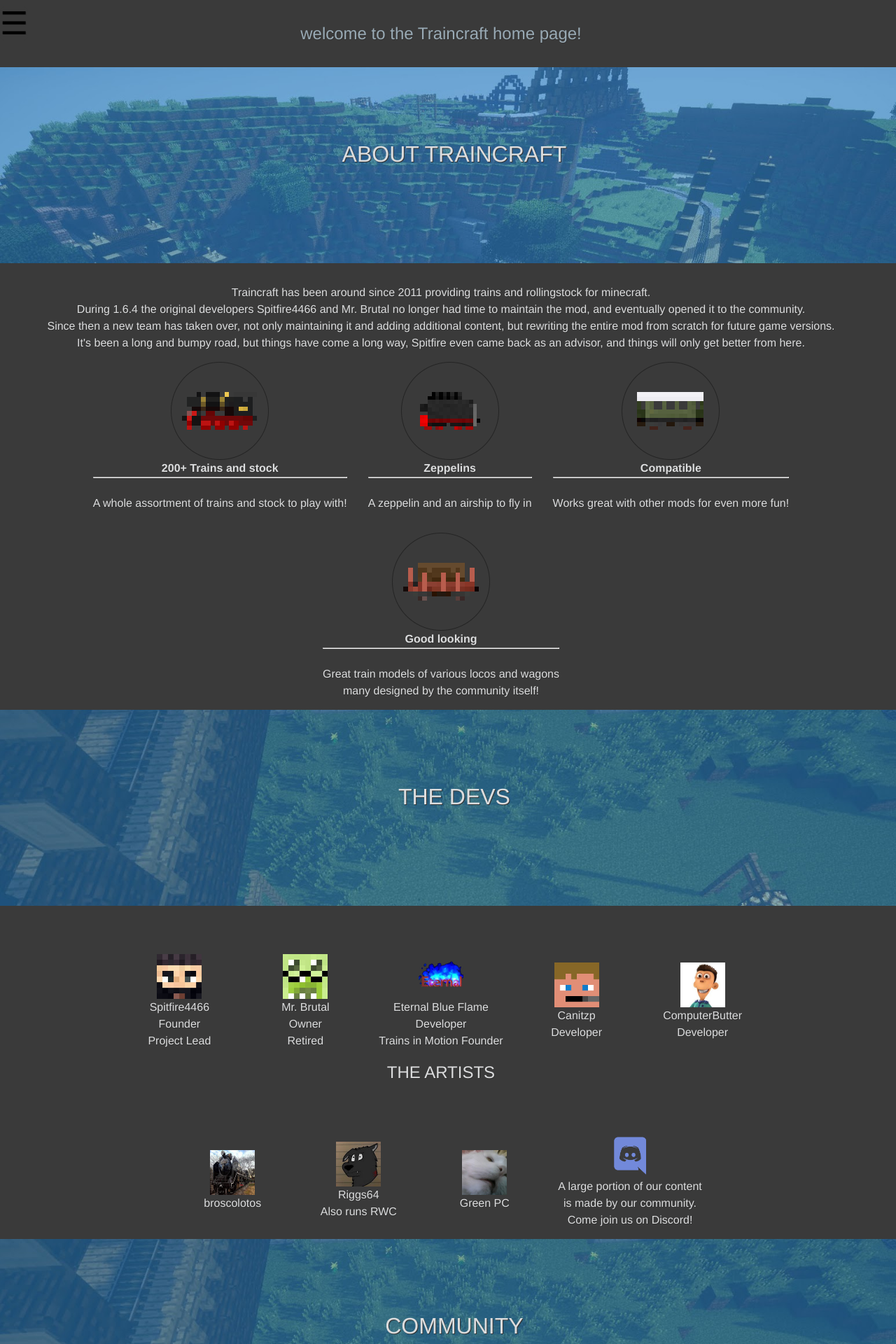
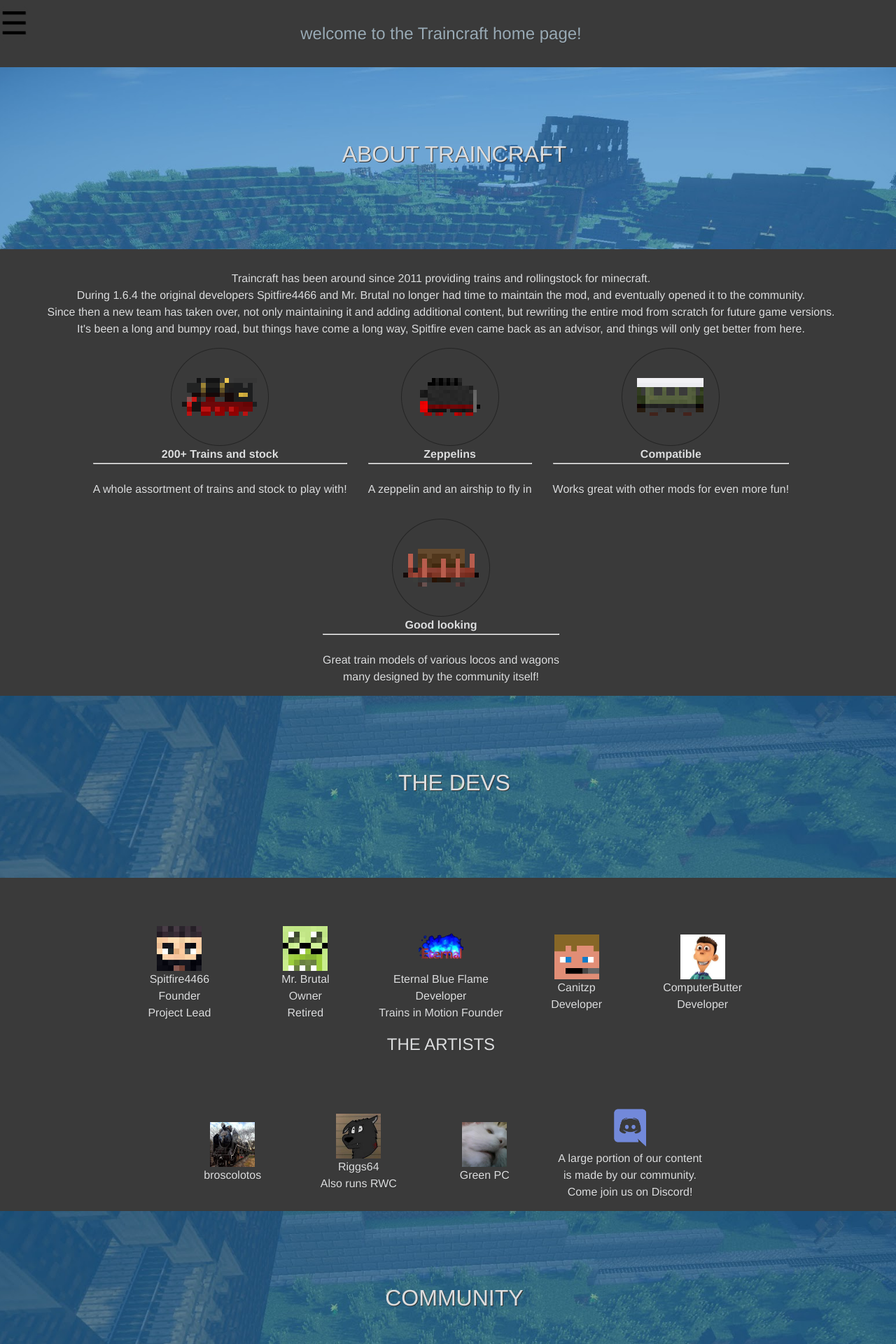
Before and after one commit to EternalBlueFlame/Traincraft.github.io, a Jekyll site: the page built from index.html, in a window 1280 px wide. Shown: the top 1920 px of the page at 70% size. Built offline with Jekyll 4.4.1, drawn with Linux system fonts in a browser that asks for light colours.

Commit message:
syntax fixes and more parallax fiddling

```diff
--- a/css/main.scss
+++ b/css/main.scss
@@ -378,36 +378,33 @@
     text-shadow: 1px 1px 0 #333;
     text-align: center;
 }
-#about,#tim, #artists {
+#about, #tim, #artists {
     background-image:url(/Traincraft.github.io/assets/banners/bg_1.jpg);
     min-height: 160px;
     width:105%;
     padding-top:100px;
-    padding-bottom:20px;
     margin-left:-1%;
     background-attachment: fixed;
     background-position: center;
     background-repeat: no-repeat;
     background-size: cover;
 }
-#community, #devs{
+#community, #devs {
  background-image:url(/Traincraft.github.io/assets/banners/bg_3.jpg);
     min-height: 160px;
     width:105%;
     padding-top:100px;
-    padding-bottom:20px;
     margin-left:-1%;
     background-attachment: fixed;
     background-position: center;
     background-repeat: no-repeat;
     background-size: cover;
 }
-#gallery #downloads{
+#gallery, #downloads {
     background-image:url(/Traincraft.github.io/assets/banners/bg_2.jpg);
     min-height: 160px;
     width:105%;
     padding-top:100px;
-    padding-bottom:20px;
     margin-left:-1%;
     background-attachment: fixed;
     background-position: center;
--- a/index.html
+++ b/index.html
@@ -47,7 +47,7 @@
  }
 
  for (i = 0; i < parallax.length; i++) {
-  var yvalue = ((document.scrollingElement.scrollTop * 0.25)-100) % 200;
+  var yvalue = ((document.scrollingElement.scrollTop * 0.25)-200) % 200;
   parallax[i].style.backgroundPosition = "center" + " " + yvalue + "px";
  }
 
```
